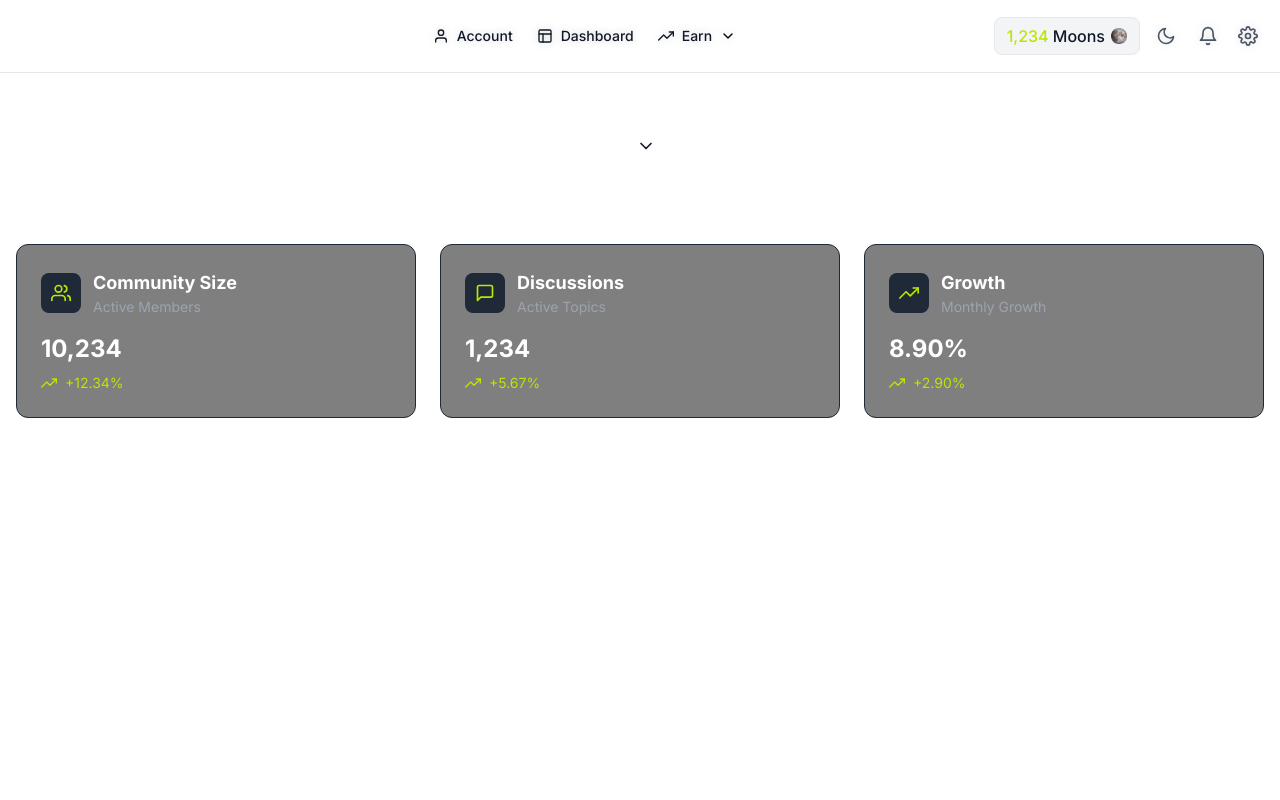
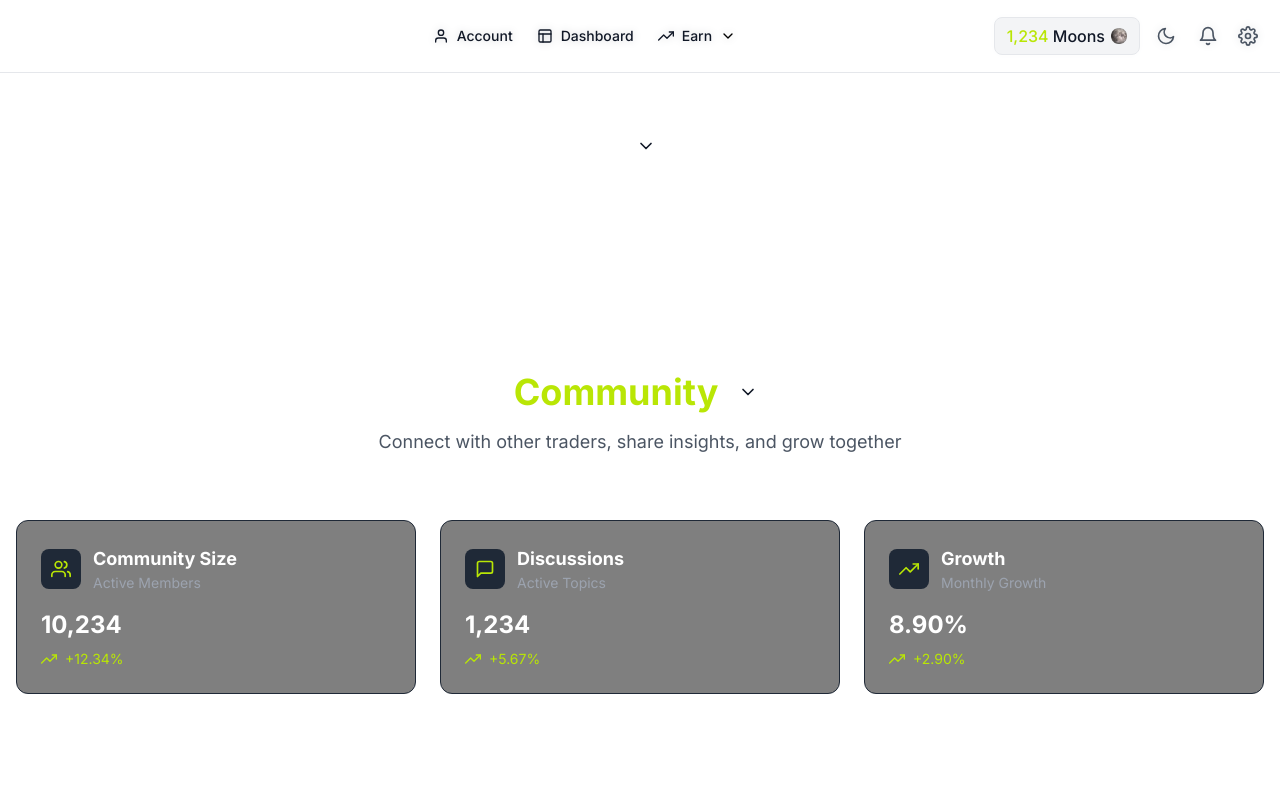
Before and after one commit to w3-surfer/credible-finance, a Next.js app: page /community in a window 1280 px wide. Shown: the top 800 px of the page. Built offline with nearby package versions, Linux system fonts and the light colour scheme.

Commit message:
fix: corrige problemas de tipagem no Layout e na página de comunidade

```diff
--- a/src/app/community/page.tsx
+++ b/src/app/community/page.tsx
@@ -1,14 +1,17 @@
 'use client';
 
 import { Layout } from '@/components/Layout';
+import PageTitle from '@/components/PageTitle';
 import { FiUsers, FiMessageSquare, FiTrendingUp } from 'react-icons/fi';
 
 export default function CommunityPage() {
   return (
-    <Layout
+    <>
+      <PageTitle
         title="Community"
         subtitle="Connect with other traders, share insights, and grow together"
-    >
+      />
+      <Layout>
         <div className="grid grid-cols-1 md:grid-cols-2 lg:grid-cols-3 gap-6">
           {/* Community Stats Card */}
           <div className="bg-black/50 border border-gray-800 rounded-xl p-6">
@@ -71,5 +74,6 @@ export default function CommunityPage() {
           </div>
         </div>
       </Layout>
+    </>
   );
 }
--- a/src/components/Layout.tsx
+++ b/src/components/Layout.tsx
@@ -5,9 +5,11 @@ import { ThemeProvider } from '@/components/ThemeProvider';
 
 interface LayoutProps {
   children: React.ReactNode;
+  title?: string;
+  subtitle?: string;
 }
 
-export function Layout({ children }: LayoutProps) {
+export function Layout({ children, title, subtitle }: LayoutProps) {
   return (
     <ThemeProvider>
       <div className="min-h-screen flex flex-col">
```
Lines whose indentation alone changed are shown as unchanged.
